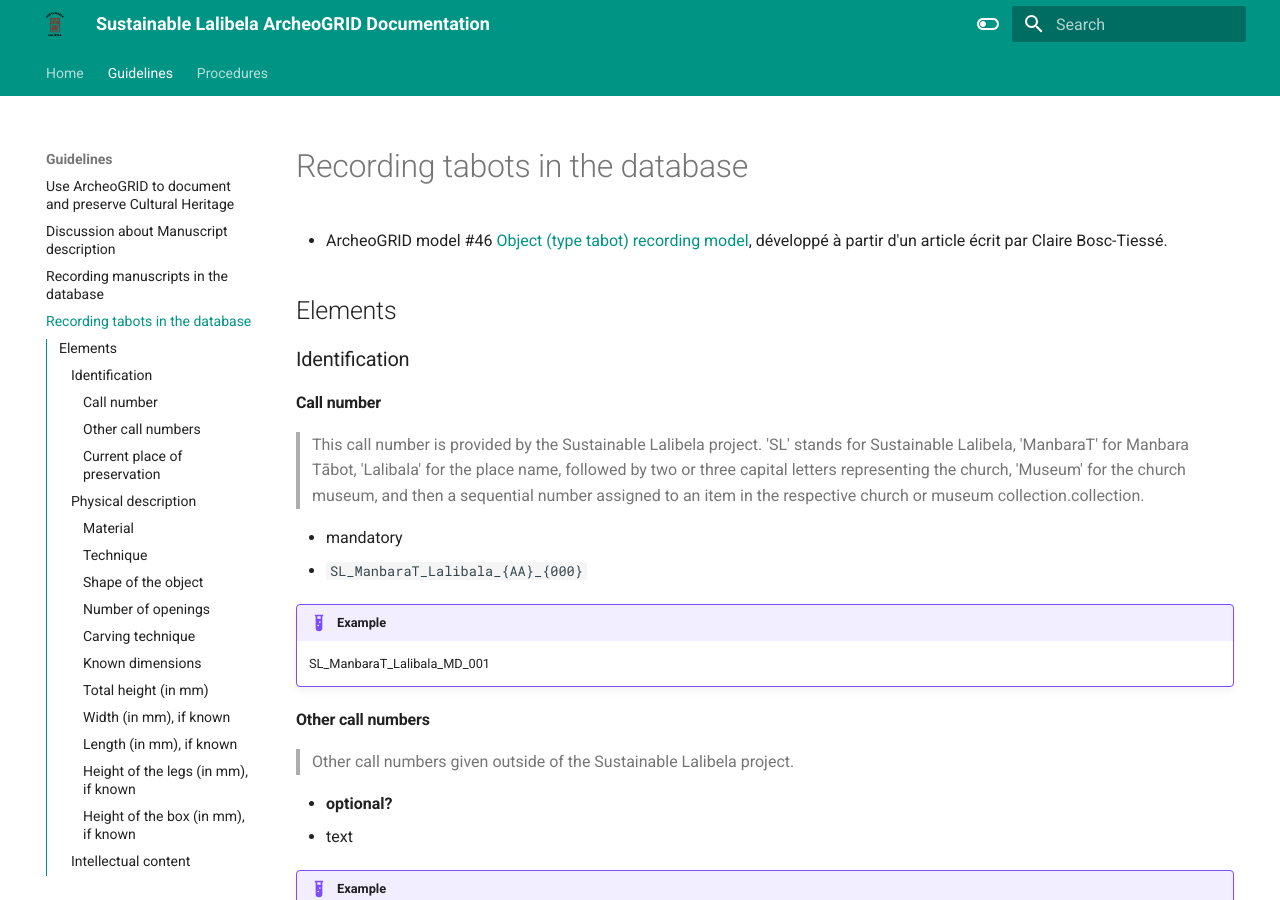
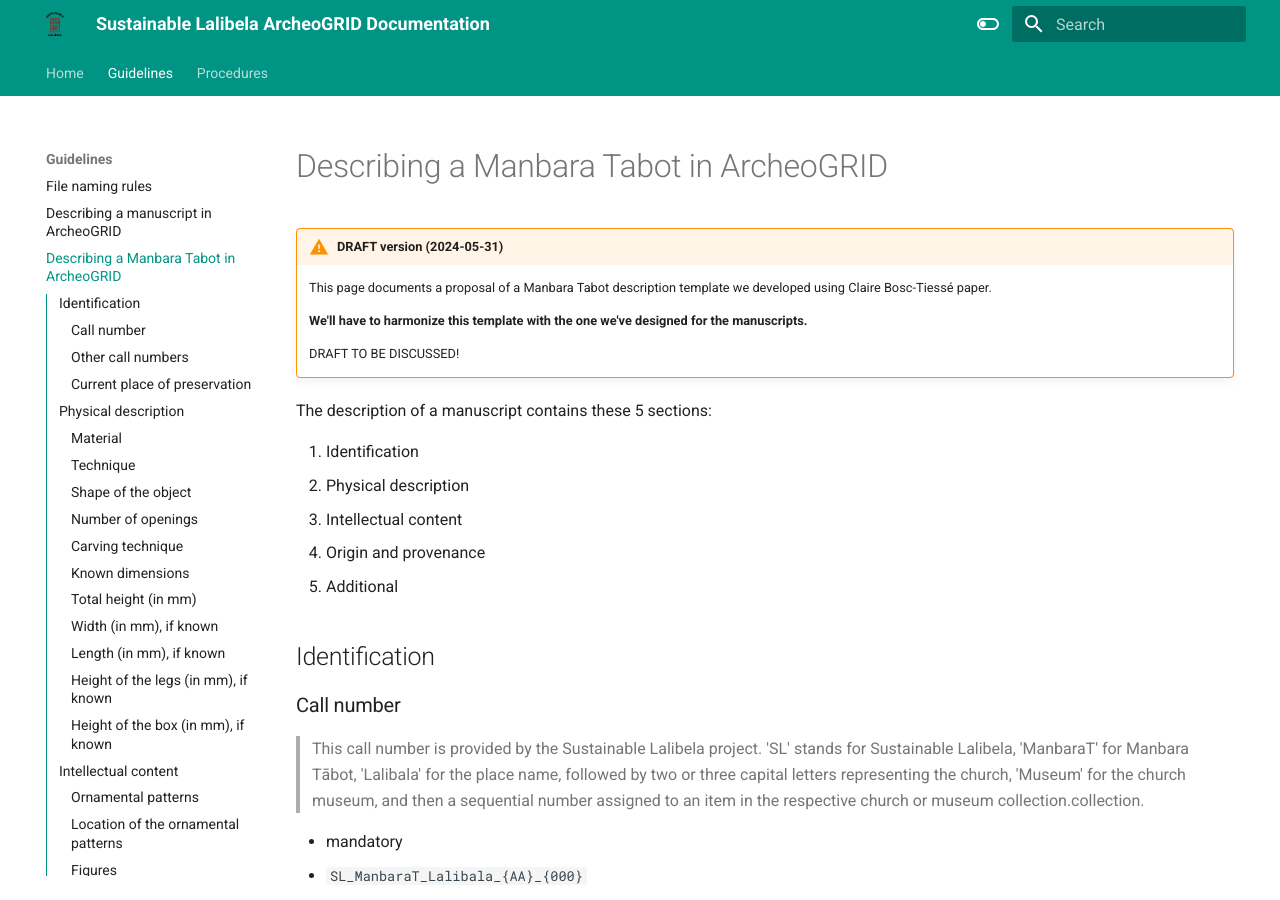
Before and after one commit to sustainable-lalibela/guidelines, an MkDocs documentation site: the page built from docs/guidelines/tabot.md, in a window 1280 px wide and 900 px high. Built offline with MkDocs 1.6.1 and Material for MkDocs 9.7.7, drawn with Linux system fonts in a browser that asks for light colours.

Commit message:
documentation update

```diff
--- a/docs/guidelines/archeogrid.md
+++ /dev/null
@@ -1,4 +0,0 @@
-Use ArcheoGRID to document and preserve Cultural Heritage
-===
-
-## Part one the Lalibela Project
--- a/docs/guidelines/tabot.md
+++ b/docs/guidelines/tabot.md
@@ -1,17 +1,28 @@
-Recording tabots in the database
+Describing a Manbara Tabot in ArcheoGRID
 ===
 
+!!! warning "DRAFT version (2024-05-31)"
 
-- ArcheoGRID model #46	[Object (type tabot) recording model](https://www-dev.archeogrid.fr/edit,pft3d,manuscript_general,object,9098,11565), développé à partir d'un article écrit par Claire Bosc-Tiessé.
+	This page documents a proposal of a Manbara Tabot description template we developed using Claire Bosc-Tiessé paper.
+
+	**We'll have to harmonize this template with the one we've designed for the manuscripts.**
+
+	DRAFT TO BE DISCUSSED!
 
 
-## Elements
+The description of a manuscript contains these 5 sections:
+
+1. Identification
+- Physical description
+- Intellectual content
+- Origin and provenance
+- Additional
 
 
-### Identification
+## Identification
 
 
-#### Call number
+### Call number
 
 > This call number is provided by the Sustainable Lalibela project. 'SL' stands for Sustainable Lalibela, 'ManbaraT' for Manbara Tābot, 'Lalibala' for the place name, followed by two or three capital letters representing the church, 'Museum' for the church museum, and then a sequential number assigned to an item in the respective church or museum collection.collection.
 
@@ -24,7 +35,7 @@
 	SL_ManbaraT_Lalibala_MD_001
 
 
-#### Other call numbers
+### Other call numbers
 
 > Other call numbers given outside of the Sustainable Lalibela project.
 
@@ -36,7 +47,7 @@
 	BMA 01, B.V.24, LMA 2, Mädhäné Alam 2, PA 054610, PA 054612, PA 054614.
 
 
-#### Current place of preservation
+### Current place of preservation
 
 > Church or museum that has been guarding the object at the moment of description.
 
@@ -58,9 +69,9 @@
 - Beta Danāgǝl
 
 
-### Physical description
+## Physical description
 
-#### Material
+### Material
 
 > Material refers to all visible types of materials used in creating the object's current appearance.
 
@@ -74,7 +85,7 @@
 - Leather for covering legs
 
 
-#### Technique
+### Technique
 
 > Technique here refers to the method of distinguishing between carving the entire object from a single piece (monoxyle) and assembling several pieces into one object (assembled).
 
@@ -87,7 +98,7 @@
 - assembled
 
 
-#### Shape of the object
+### Shape of the object
 
 > The shape of the object refers to distinguishing between its square and cruciform shape.
 
@@ -100,7 +111,7 @@
 - Cruciform
 
 
-#### Number of openings
+### Number of openings
 
 > The term 'opening(s)' refers to one or two openings located on one or two sides of the object, leading to its inner part.
 
@@ -117,7 +128,7 @@
 - On the undefined side
 
 
-#### Carving technique
+### Carving technique
 
 > The carving technique here refers to distinguishing semi-flat relief carving from other methods.
 
@@ -130,14 +141,15 @@
 - Other
 
 
-#### Known dimensions
+### Known dimensions
 
 > If measured at all, the objects are measured as if they were square, regardless of their actual shape.
 
 - mandatory
 - boolean (Yes/No)
 
-#### Total height (in mm)
+
+### Total height (in mm)
 
 > **If known**. TBD
 
@@ -145,7 +157,7 @@
 - integer (in mm)
 
 
-#### Width (in mm), if known
+### Width (in mm), if known
 
 > **If known**. TBD
 
@@ -153,7 +165,7 @@
 - integer (in mm)
 
 
-#### Length (in mm), if known
+### Length (in mm), if known
 
 > **If known**. TBD
 
@@ -161,7 +173,7 @@
 - integer (in mm)
 
 
-#### Height of the legs (in mm), if known
+### Height of the legs (in mm), if known
 
 > **If known**. TBD
 
@@ -169,7 +181,7 @@
 - integer (in mm)
 
 
-#### Height of the box (in mm), if known
+### Height of the box (in mm), if known
 
 > **If known**. TBD
 
@@ -178,10 +190,10 @@
 
 
 
-### Intellectual content
+## Intellectual content
 
 
-#### Ornamental patterns
+### Ornamental patterns
 
 > If ornamental patterns are present, they are described here in generic groups such as 'cross', 'manbara tābot', 'arches', 'vegetal motifs', 'geometric motifs', or 'other' if none of the listed groups applies.
 
@@ -199,7 +211,7 @@
 - None
 
 
-#### Location of the ornamental patterns
+### Location of the ornamental patterns
 
 > **If present**. If ornamental patterns are present, they are described above by generic groups such as 'cross', 'manbara tābot', 'arches', 'vegetal motifs', 'geometric motifs', or 'other' if none of the listed groups applies. This level of description includes the location where these ornamental patterns are observed. If there is only one opening, its side is considered to be oriented to the east, and the orientation of the other sides is defined accordingly. If there are two openings, sides’ orientation remains undefined.
 
@@ -217,7 +229,7 @@
 - On the legs
 
 
-#### Figures
+### Figures
 
 > Here 'figures' refer to human or human-like representations, with explicit naming of Jesus Christ and Mary, while saints or angels are grouped together. If identification is uncertain, the figure is classified as 'unknown'.
 
@@ -234,7 +246,7 @@
 - None
 
 
-#### Location of figures
+### Location of figures
 
 > **If present**. This level of description includes the location where the figure(s) are observed. If there is only one opening, its side is considered to be oriented to the east, and the orientation of the other sides is defined accordingly. If there are two openings, sides’ orientation remains undefined.
 
@@ -251,7 +263,7 @@
 - On the undefined side
 
 
-#### Location of the inscription
+### Location of the inscription
 
 > **If present**. Inscription refers to carved characters. If present, they may be found on the box and/ or legs.
 
@@ -264,7 +276,7 @@
 - Legs
 
 
-#### Transcription of the inscription
+### Transcription of the inscription
 
 > **If present**.
 
@@ -276,7 +288,7 @@
 	አነ፡ ላሊባላ፡ ንጉሥ፡ በስሞሙ፡ ለ፳፡ ወ ፬ ካህናተ፡ ሰማይ፡ ከመ፡ ይስአሉ፡ ኀበ፡ እግዚአብሔር[፡] [ከ]መ፡ ይስረይ፡ ኀጢአት26[፡] ወጌጋይየ[፡] አሜን[፡] ወአሜን[፡]
 
 
-#### Dedication
+### Dedication
 
 > TBD
 
@@ -302,10 +314,10 @@
 
 
 
-### Origin and provenance
+## Origin and provenance
 
 
-#### Provenance
+### Provenance
 
 > Church(es) where the object was kept before it was placed in its current location for preservation.
 
@@ -326,9 +338,9 @@
 - Beta Libānos
 
 
-### Additional
+## Additional
 
-#### Conservation status
+### Conservation status
 
 > The conservation status is described here using four categories: intact, partially burnt, partially broken, and repaired. A single object can have up to three categories applicable to it (e.g., partially burnt, partially broken, and repaired).
 
@@ -344,7 +356,7 @@
 - Partially damaged
 
 
-#### Affected part
+### Affected part
 
 > **If damaged**. The conservation status is described above using four categories: intact, partially burnt, partially broken, and repaired. A single object can have up to three categories applicable to it (e.g., partially burnt, partially broken, and repaired). This level of description includes the location where the damage(s) are observed. If there is only one opening, its side is considered to be oriented to the east, and the orientation of the other sides is defined accordingly. If there are two openings, sides’ orientation remains undefined.
 
@@ -364,7 +376,7 @@
 - Side corner(s)
 - Undefined
 
-#### EMML/HMML Reproductions
+### EMML/HMML Reproductions
 
 > Microfilming or digitazation projects that took place before the Sustainable Lalibela project initiative.
 
@@ -377,7 +389,7 @@
 	TODO
 
 
-#### Notes
+### Notes
 
 > TBD
 
@@ -389,7 +401,7 @@
 	TODO
 
 
-#### Bibliography
+### Bibliography
 
 > TBD
 
```
Also changed, not shown: docs/guidelines/discussion.md (deleted, +0 -76 lines), docs/guidelines/file_naming_rules.md (added, +109 -0 lines), docs/guidelines/manuscript.md (+8 -2 lines), docs/procedures/create-object.md (+71 -61 lines), docs/procedures/deposit.md (deleted, +0 -140 lines), docs/procedures/make-deposit.md (deleted, +0 -16 lines), docs/procedures/prepare-deposit.md (+57 -104 lines).
